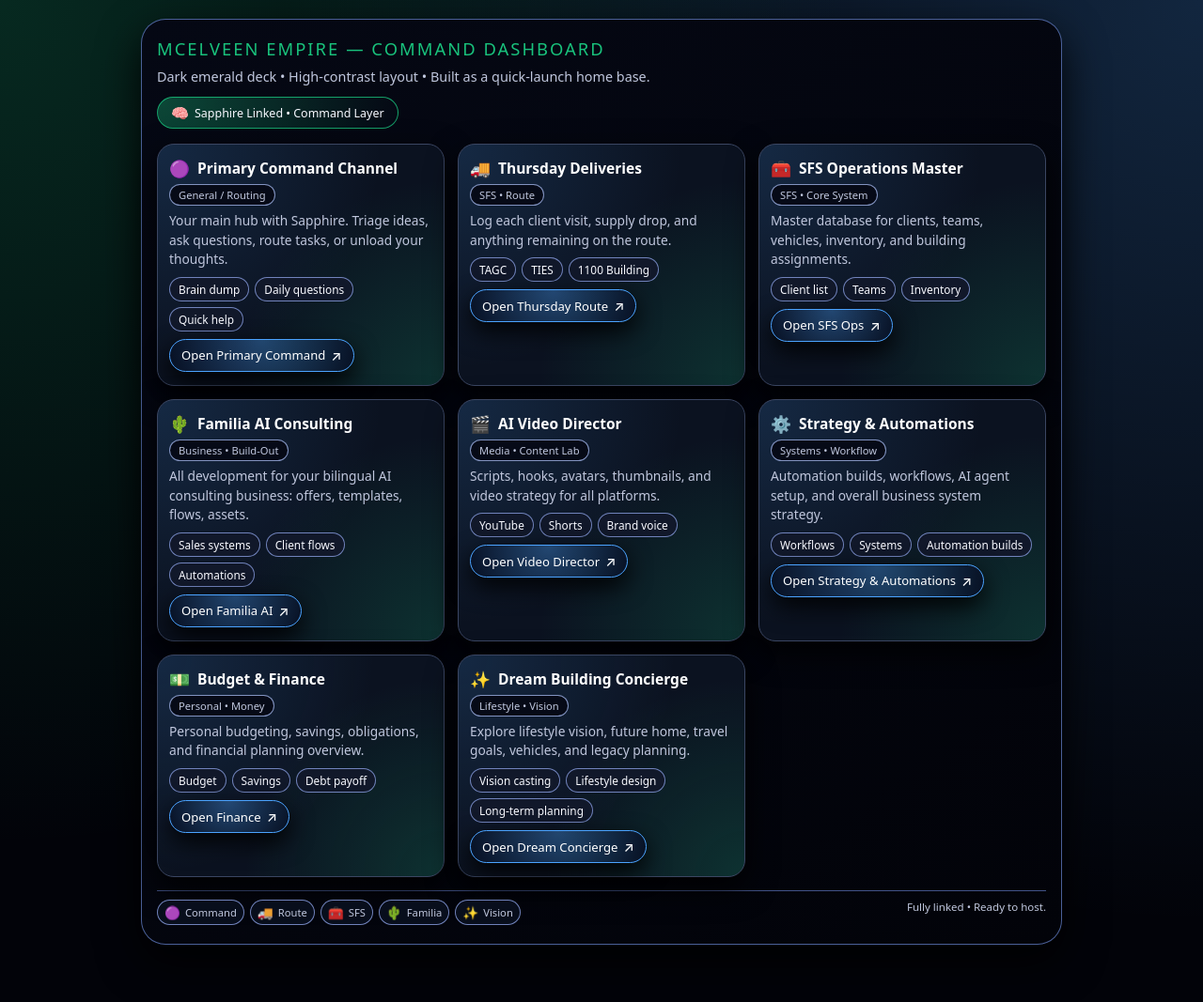
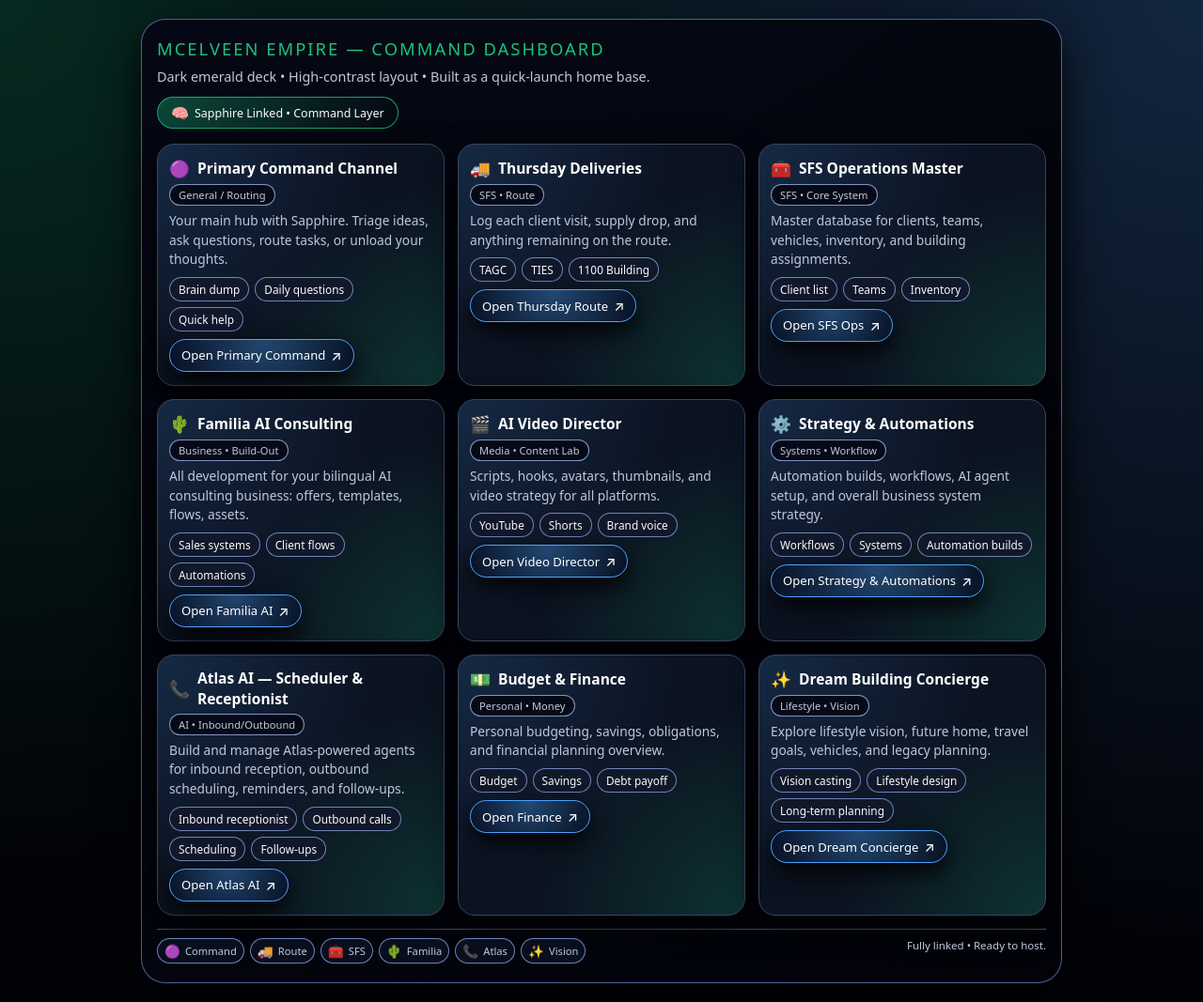
Before and after one commit to josephmcelveen/mcelveen-command-center, a plain HTML site: page index.html in a window 1280 px wide. Shown: the whole page at 94% size. Before the commit the page ends 1026 px from the top, so only its background shows below. Drawn offline with Linux system fonts and the light colour scheme.

Commit message:
Update index.html

```diff
--- a/index.html
+++ b/index.html
@@ -142,6 +142,27 @@
         </a>
       </div>
 
+      <!-- Atlas AI — Scheduler & Receptionist -->
+      <div class="card">
+        <div class="card-title">
+          <span class="icon">📞</span>
+          <span>Atlas AI — Scheduler & Receptionist</span>
+        </div>
+        <div class="card-tag">AI • Inbound/Outbound</div>
+        <div class="card-body">
+          Build and manage Atlas-powered agents for inbound reception, outbound scheduling, reminders, and follow-ups.
+        </div>
+        <div class="pill-row">
+          <span class="pill">Inbound receptionist</span>
+          <span class="pill">Outbound calls</span>
+          <span class="pill">Scheduling</span>
+          <span class="pill">Follow-ups</span>
+        </div>
+        <a class="btn-link" href="https://app.youratlas.com/dashboard">
+          Open Atlas AI <span class="chevron">↗</span>
+        </a>
+      </div>
+
       <!-- Budget & Finance -->
       <div class="card">
         <div class="card-title">
@@ -190,6 +211,7 @@
         <div class="legend-pill"><span class="icon">🚚</span><span>Route</span></div>
         <div class="legend-pill"><span class="icon">🧰</span><span>SFS</span></div>
         <div class="legend-pill"><span class="icon">🌵</span><span>Familia</span></div>
+        <div class="legend-pill"><span class="icon">📞</span><span>Atlas</span></div>
         <div class="legend-pill"><span class="icon">✨</span><span>Vision</span></div>
       </div>
       <div class="hint">
```
